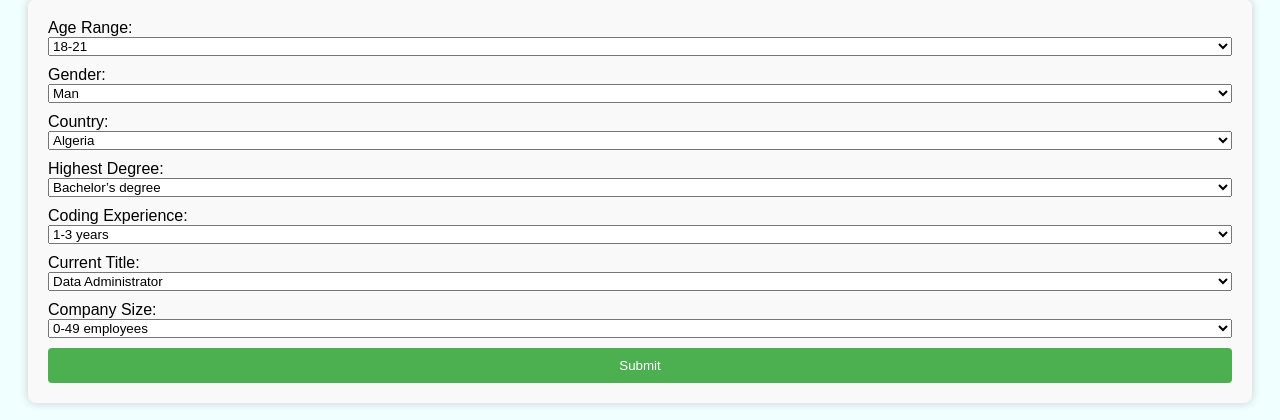
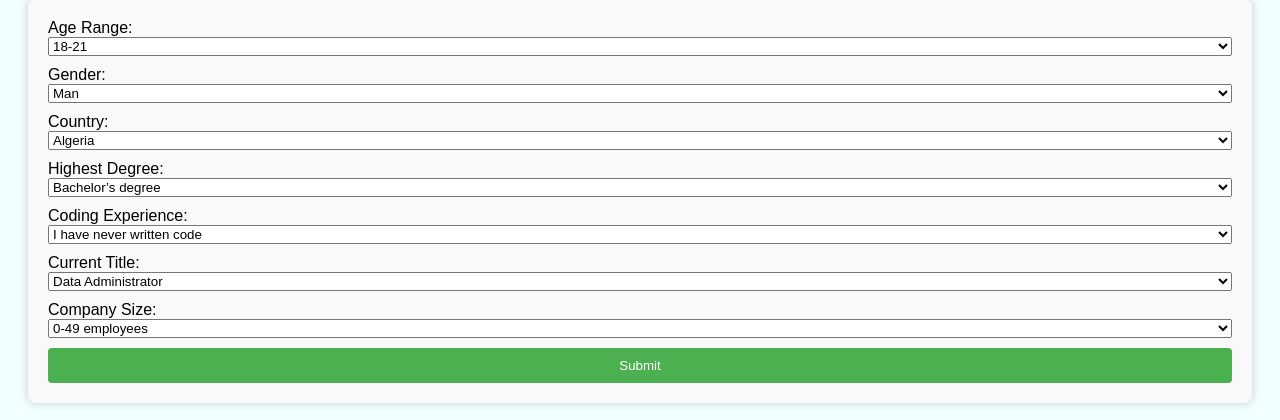
Before and after one commit to Gabrielle-Kilpatrick/Module10_PairProgramming, a Flask app: page / in a window 1280 px wide. Shown: the part 338-758 px from the top of the page. Run offline with Flask 3, Linux system fonts and the light colour scheme.

Commit message:
Readme and index update

```diff
--- a/templates/index.html
+++ b/templates/index.html
@@ -113,13 +113,13 @@
   <div class="form-group">
     <label for="experience">Coding Experience:</label>
     <select name="code_experience">
+        <option value="6">I have never written code</option>
+        <option value="5"> Less than 1 years</option>
         <option value="0">1-3 years</option>
+        <option value="3">3-5 years</option>
+        <option value="4">5-10 years</option>
         <option value="1">10-20 years</option>
         <option value="2">20+ years</option>
-        <option value="3">3-5 years</option>
-        <option value="4">5-10 years</option>
-        <option value="5">< 1 years</option>
-        <option value="6">I have never written code</option>
     </select>
   </div>
 
@@ -147,10 +147,10 @@
     <label for="company_size">Company Size:</label>
     <select name="company_size">
         <option value="0">0-49 employees</option>
-        <option value="1">10,000 or more employees</option>
+        <option value="4">50-249 employees</option>
         <option value="2">1000-9,999 employees</option>
         <option value="3">250-999 employees</option>
-        <option value="4">50-249 employees</option>
+        <option value="1">10,000 or more employees</option>
     </select>
   </div>
 
```
Also changed, not shown: README.md.
